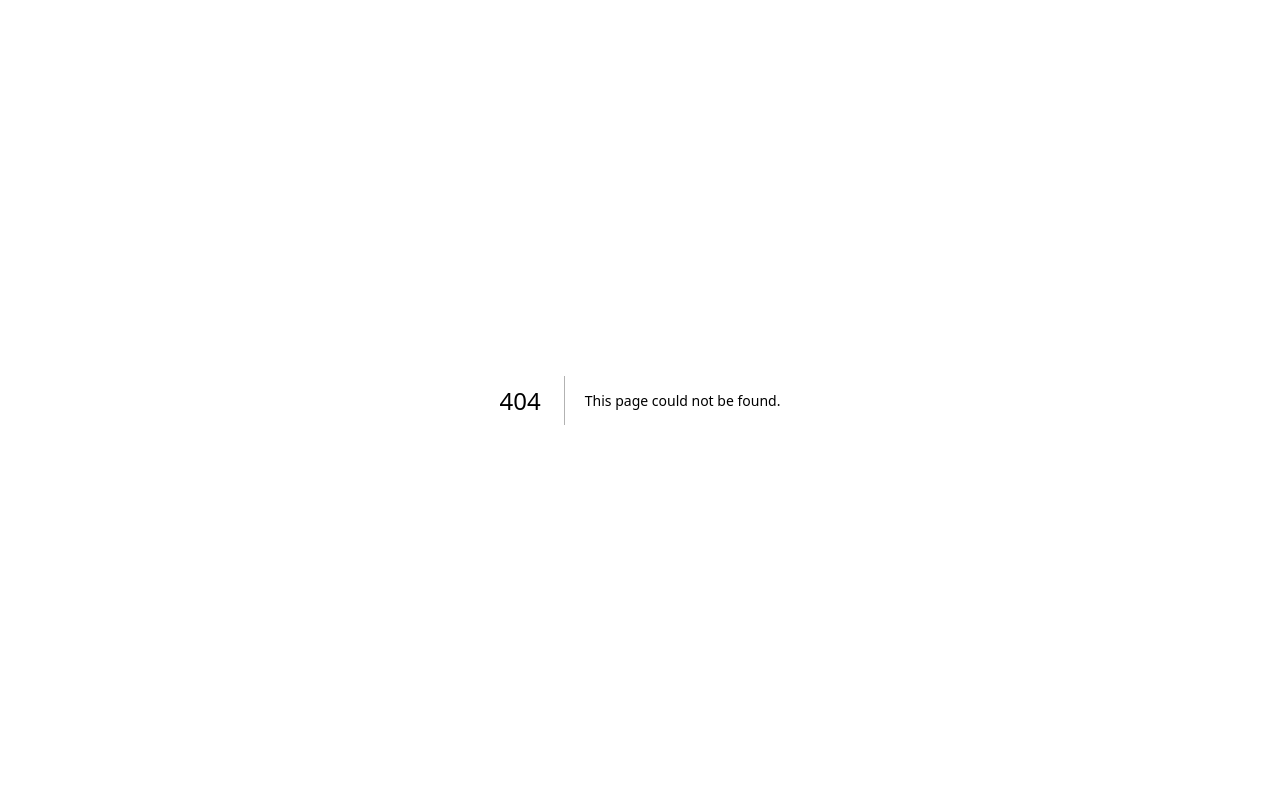
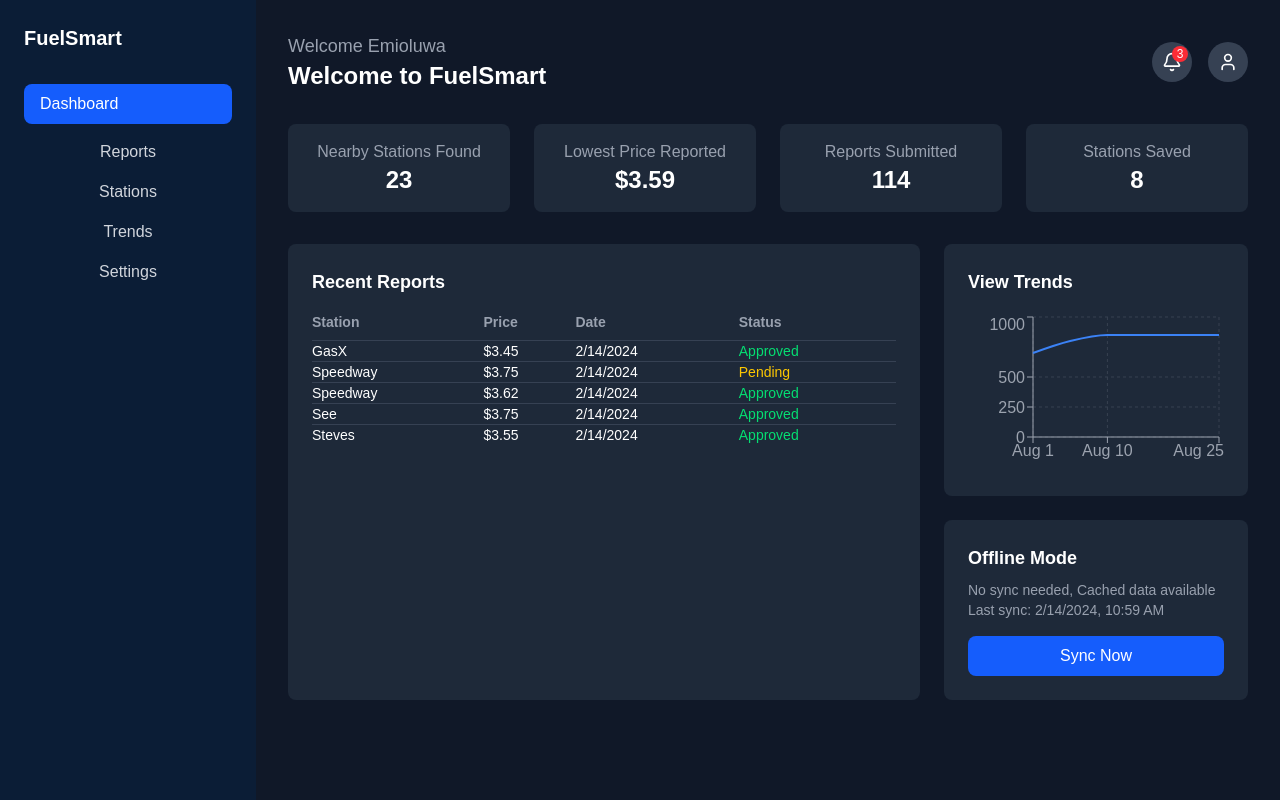
Before and after one commit to Billsthename22/Fuelsmart, a Next.js app: page /Dashboard in a window 1280 px wide. Before the commit this address had no page. Built offline with nearby package versions, Linux system fonts and the light colour scheme.

Commit message:
dashboard

```diff
--- /dev/null
+++ b/src/app/Compare/page.tsx
@@ -0,0 +1,12 @@
+import React from 'react'
+import Navbar from '../components/Navbar'
+const page = () => {
+  return (
+<>
+<Navbar/>
+
+</>
+  )
+}
+
+export default page
--- /dev/null
+++ b/src/app/Dashboard/page.tsx
@@ -0,0 +1,249 @@
+// app/page.tsx (Next.js App Router)
+"use client";
+
+import { useState } from "react";
+import { User, Bell } from "lucide-react";
+import {
+  LineChart,
+  Line,
+  XAxis,
+  YAxis,
+  CartesianGrid,
+  Tooltip,
+  ResponsiveContainer,
+} from "recharts";
+import StatsCard from "../components/StatsCard";
+// Dummy data for trends
+const trendData = [
+  { date: "Aug 1", price: 700 },
+  { date: "Aug 5", price: 800 },
+  { date: "Aug 10", price: 850 },
+  { date: "Aug 15", price: 850 },
+  { date: "Aug 20", price: 850 },
+  { date: "Aug 25", price: 850 },
+];
+
+// Dummy notifications
+const notifications = [
+  { id: 1, text: "New report submitted at GasX", time: "2m ago" },
+  { id: 2, text: "Station Speedway price updated", time: "10m ago" },
+  { id: 3, text: "Your sync was successful", time: "1h ago" },
+];
+
+// View Trends card component
+function ViewTrendsCard() {
+  return (
+    <div className="bg-gray-800 p-6 rounded-lg">
+      <h3 className="text-lg font-semibold mb-4">View Trends</h3>
+      <div className="h-40">
+        <ResponsiveContainer width="100%" height="100%">
+          <LineChart data={trendData}>
+            <CartesianGrid strokeDasharray="3 3" stroke="#374151" />
+            <XAxis dataKey="date" stroke="#9CA3AF" />
+            <YAxis stroke="#9CA3AF" />
+            <Tooltip
+              contentStyle={{ backgroundColor: "#1F2937", border: "none" }}
+              labelStyle={{ color: "#fff" }}
+            />
+            <Line
+              type="monotone"
+              dataKey="price"
+              stroke="#3B82F6"
+              strokeWidth={2}
+              dot={false}
+            />
+          </LineChart>
+        </ResponsiveContainer>
+      </div>
+    </div>
+  );
+}
+
+export default function Dashboard() {
+  const username = "Emioluwa"; // Later, fetch from session/auth
+  const [isOpen, setIsOpen] = useState(false);
+  const [notifOpen, setNotifOpen] = useState(false);
+  const [isLoggedIn, setIsLoggedIn] = useState(false); // fake auth state for demo
+
+  return (
+    <div className="flex h-screen bg-gray-900 text-white">
+      {/* Sidebar */}
+      <aside className="w-64 bg-[#0B1D36] flex flex-col p-6">
+        <h1 className="text-xl font-bold mb-8">FuelSmart</h1>
+        <nav className="flex flex-col gap-4">
+          <button className="flex items-center gap-2 bg-blue-600 px-4 py-2 rounded-lg">
+            <span>Dashboard</span>
+          </button>
+          <button className="text-gray-300 hover:text-white">Reports</button>
+          <button className="text-gray-300 hover:text-white">Stations</button>
+          <button className="text-gray-300 hover:text-white">Trends</button>
+          <button className="text-gray-300 hover:text-white">Settings</button>
+        </nav>
+      </aside>
+
+      {/* Main Content */}
+      <main className="flex-1 p-8 overflow-y-auto">
+        {/* Header */}
+        <div className="flex justify-between items-center mb-8 relative">
+          <div>
+            <h3 className="text-lg text-gray-400">Welcome {username}</h3>
+            <h2 className="text-2xl font-semibold">Welcome to FuelSmart</h2>
+          </div>
+
+          <div className="flex items-center gap-4">
+            {/* Notifications */}
+            <div
+              className="relative"
+              onMouseEnter={() => setNotifOpen(true)}
+              onMouseLeave={() => setNotifOpen(false)}
+            >
+              <div className="w-10 h-10 rounded-full bg-gray-700 flex items-center justify-center cursor-pointer relative">
+                <Bell size={20} />
+                <span className="absolute top-1 right-1 bg-red-500 text-xs rounded-full w-4 h-4 flex items-center justify-center">
+                  3
+                </span>
+              </div>
+
+              {notifOpen && (
+                <div className="absolute right-0 mt-2 w-64 bg-gray-800 rounded-lg shadow-lg p-2 z-50">
+                  <h4 className="px-3 py-2 font-semibold text-sm border-b border-gray-700">
+                    Notifications
+                  </h4>
+                  <ul className="max-h-60 overflow-y-auto">
+                    {notifications.map((n) => (
+                      <li
+                        key={n.id}
+                        className="px-3 py-2 hover:bg-gray-700 rounded-md text-sm"
+                      >
+                        <p>{n.text}</p>
+                        <span className="text-xs text-gray-400">{n.time}</span>
+                      </li>
+                    ))}
+                  </ul>
+                  <button className="w-full mt-2 text-sm text-blue-400 hover:underline">
+                    View all
+                  </button>
+                </div>
+              )}
+            </div>
+
+            {/* Profile Dropdown */}
+            <div
+              className="relative"
+              onMouseEnter={() => setIsOpen(true)}
+              onMouseLeave={() => setIsOpen(false)}
+            >
+              <div className="w-10 h-10 rounded-full bg-gray-700 flex items-center justify-center cursor-pointer">
+                <User size={20} />
+              </div>
+
+              {isOpen && (
+                <div className="absolute right-0 mt-2 w-40 bg-gray-800 rounded-lg shadow-lg p-2 z-50">
+                  {isLoggedIn ? (
+                    <>
+                      <button className="w-full text-left px-3 py-2 rounded-md hover:bg-gray-700">
+                        Profile
+                      </button>
+                      <button
+                        className="w-full text-left px-3 py-2 rounded-md hover:bg-gray-700 text-red-400"
+                        onClick={() => setIsLoggedIn(false)}
+                      >
+                        Logout
+                      </button>
+                    </>
+                  ) : (
+                    <>
+                      <button className="w-full text-left px-3 py-2 rounded-md hover:bg-gray-700">
+                        Login
+                      </button>
+                      <button className="w-full text-left px-3 py-2 rounded-md hover:bg-gray-700">
+                        Sign Up
+                      </button>
+                    </>
+                  )}
+                </div>
+              )}
+            </div>
+          </div>
+        </div>
+
+        {/* Stats Cards */}
+        <div className="grid grid-cols-4 gap-6 mb-8">
+  <StatsCard label="Nearby Stations Found" value={23} />
+  <StatsCard label="Lowest Price Reported" value="$3.59" />
+  <StatsCard label="Reports Submitted" value={114} />
+  <StatsCard label="Stations Saved" value={8} />
+</div>
+
+        {/* Lower Grid */}
+        <div className="grid grid-cols-3 gap-6">
+          {/* Recent Reports */}
+          <div className="col-span-2 bg-gray-800 p-6 rounded-lg">
+            <h3 className="text-lg font-semibold mb-4">Recent Reports</h3>
+            <table className="w-full text-left text-sm">
+              <thead className="text-gray-400 border-b border-gray-700">
+                <tr>
+                  <th className="pb-2">Station</th>
+                  <th className="pb-2">Price</th>
+                  <th className="pb-2">Date</th>
+                  <th className="pb-2">Status</th>
+                </tr>
+              </thead>
+              <tbody>
+                <tr className="border-b border-gray-700">
+                  <td>GasX</td>
+                  <td>$3.45</td>
+                  <td>2/14/2024</td>
+                  <td className="text-green-400">Approved</td>
+                </tr>
+                <tr className="border-b border-gray-700">
+                  <td>Speedway</td>
+                  <td>$3.75</td>
+                  <td>2/14/2024</td>
+                  <td className="text-yellow-400">Pending</td>
+                </tr>
+                <tr className="border-b border-gray-700">
+                  <td>Speedway</td>
+                  <td>$3.62</td>
+                  <td>2/14/2024</td>
+                  <td className="text-green-400">Approved</td>
+                </tr>
+                <tr className="border-b border-gray-700">
+                  <td>See</td>
+                  <td>$3.75</td>
+                  <td>2/14/2024</td>
+                  <td className="text-green-400">Approved</td>
+                </tr>
+                <tr>
+                  <td>Steves</td>
+                  <td>$3.55</td>
+                  <td>2/14/2024</td>
+                  <td className="text-green-400">Approved</td>
+                </tr>
+              </tbody>
+            </table>
+          </div>
+
+          {/* Right Side */}
+          <div className="flex flex-col gap-6">
+            {/* View Trends */}
+            <ViewTrendsCard />
+
+            {/* Offline Mode */}
+            <div className="bg-gray-800 p-6 rounded-lg">
+              <h3 className="text-lg font-semibold mb-2">Offline Mode</h3>
+              <p className="text-gray-400 text-sm mb-4">
+                No sync needed, Cached data available
+                <br />
+                Last sync: 2/14/2024, 10:59 AM
+              </p>
+              <button className="w-full bg-blue-600 hover:bg-blue-700 py-2 rounded-lg font-medium">
+                Sync Now
+              </button>
+            </div>
+          </div>
+        </div>
+      </main>
+    </div>
+  );
+}
--- /dev/null
+++ b/src/app/components/StatsCard.tsx
@@ -0,0 +1,17 @@
+import React from "react";
+
+interface StatsCardProps {
+  label: string;
+  value: string | number;
+}
+
+const StatsCard: React.FC<StatsCardProps> = ({ label, value }) => {
+  return (
+    <div className="bg-gray-800 p-4 rounded-lg text-center">
+      <p className="text-gray-400">{label}</p>
+      <p className="text-2xl font-bold">{value}</p>
+    </div>
+  );
+};
+
+export default StatsCard;
--- a/src/app/stations/page.tsx
+++ b/src/app/stations/page.tsx
@@ -4,7 +4,7 @@ import { useCallback, useEffect, useRef, useState } from 'react'
 import { Loader } from '@googlemaps/js-api-loader'
 import Sidebar from '@/app/components/Sidebar'
 import carData from '@/data/car_brands_models.json'
-
+import Navbar from '../components/Navbar'
 const stations = [
   'NNPC','Total','TotalEnergies','Oando','MRS','Conoil',
   'Enyo','Ardova','Mobil','Rainoil','Eterna','NorthWest Petroleum',
@@ -313,7 +313,9 @@ export default function FuelMapPage() {
   }
 
   return (
-    <div className="flex h-screen font-sans">
+  <>
+  <Navbar/>
+  <div className="flex h-screen font-sans">
       <Sidebar
         brands={brands}
         models={models}
@@ -366,5 +368,6 @@ export default function FuelMapPage() {
         <div ref={mapRef} className="w-full h-full" />
       </main>
     </div>
+  </>
   )
 }
```
